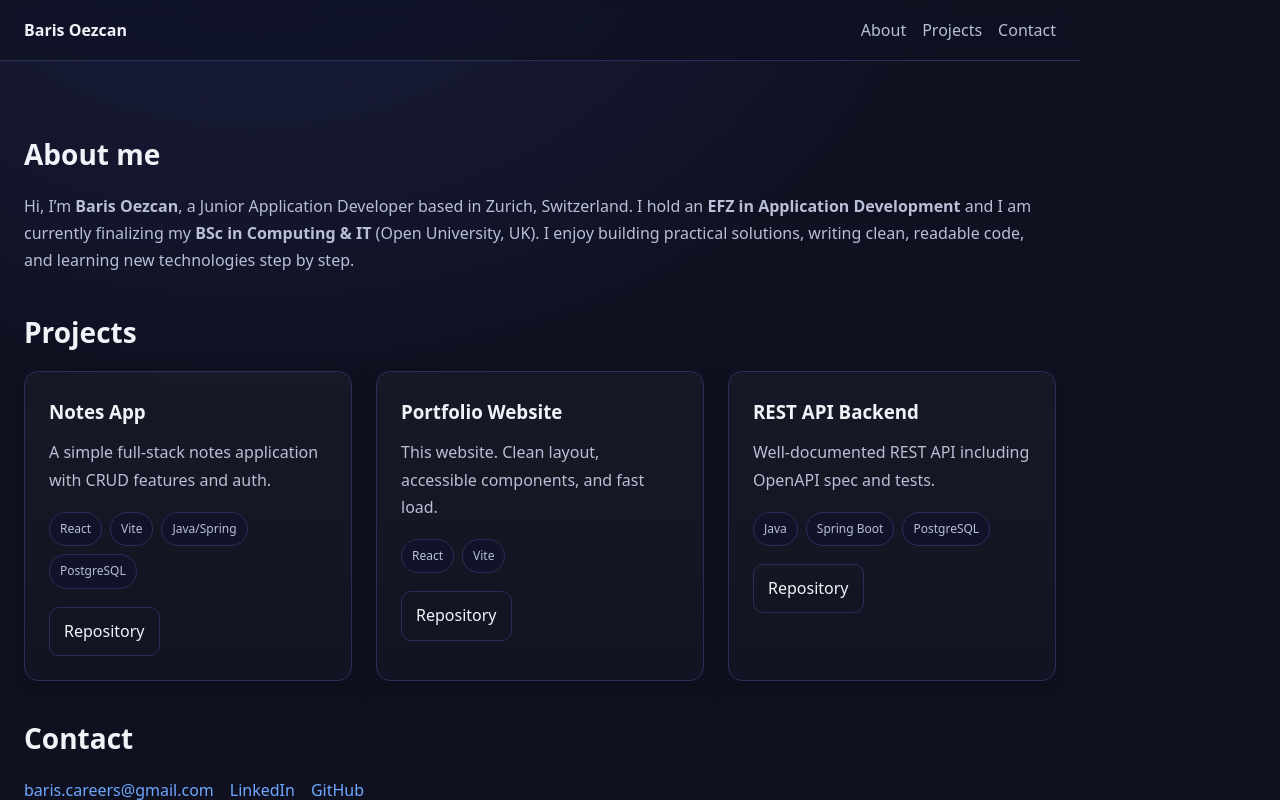
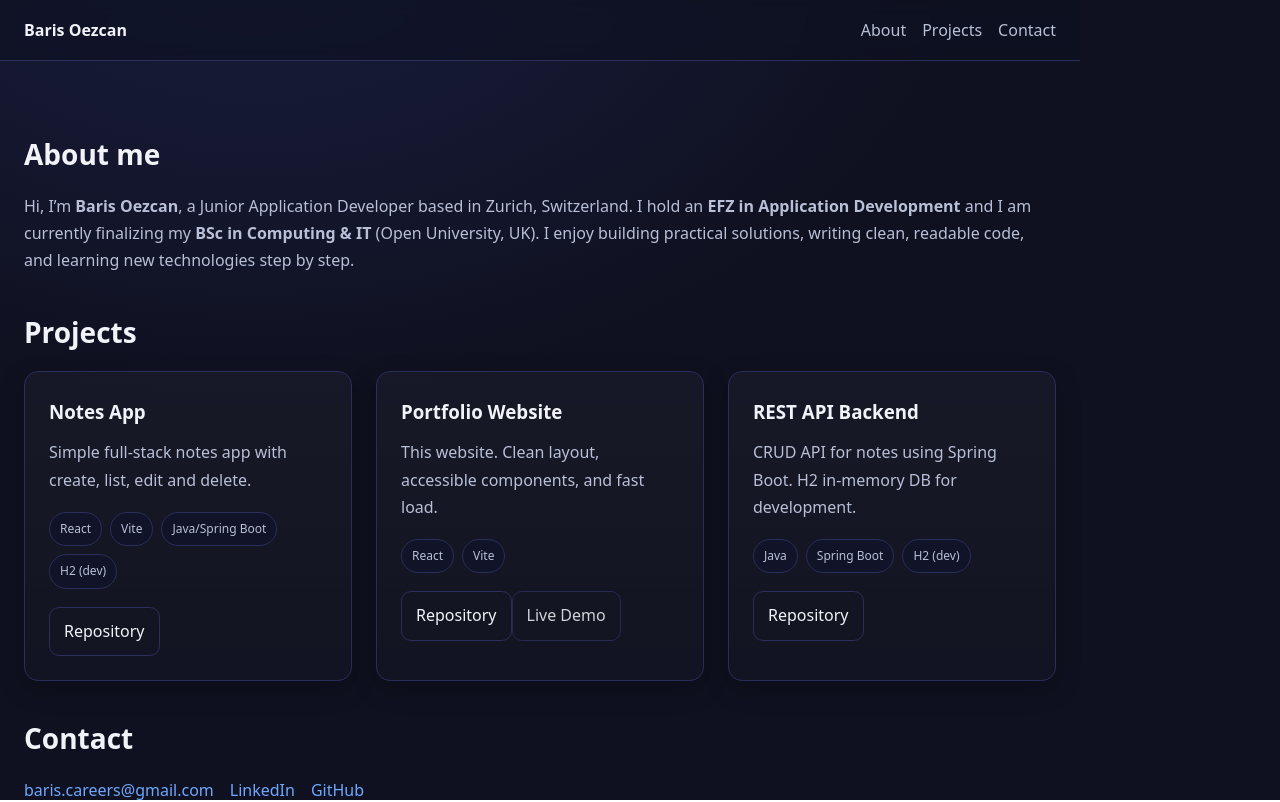
Before and after one commit to BarisOez/portfolio-website-react, a React (Vite) app: page / in a window 1280 px wide. Shown: the top 802 px of the page. Built offline with nearby package versions, Linux system fonts and the light colour scheme.

Commit message:
Update projects.js

```diff
--- a/src/data/projects.js
+++ b/src/data/projects.js
@@ -1,11 +1,10 @@
-// Add or edit projects here. Keep it short & focused.
 const projects = [
   {
     slug: "notes-app",
     title: "Notes App",
-        description: "A simple full-stack notes application with CRUD features and auth.",
-        stack: ["React", "Vite", "Java/Spring", "PostgreSQL"],
-        repo: "https://github.com/BarisOez/notes-api-spring",
+    description: "Simple full-stack notes app with create, list, edit and delete.",
+    stack: ["React", "Vite", "Java/Spring Boot", "H2 (dev)"],
+    repo: "https://github.com/BarisOez/notes-app-react",  // falls Repo noch nicht da: vorerst weglassen/leer
     demo: null
   },
   {
@@ -14,14 +13,14 @@ const projects = [
     description: "This website. Clean layout, accessible components, and fast load.",
     stack: ["React", "Vite"],
     repo: "https://github.com/BarisOez/portfolio-website-react",
-        demo: null
+    demo: "https://barisoez.github.io/portfolio-website-react/"
   },
   {
     slug: "rest-api",
     title: "REST API Backend",
-        description: "Well-documented REST API including OpenAPI spec and tests.",
-        stack: ["Java", "Spring Boot", "PostgreSQL"],
-        repo: "https://github.com/BarisOez/rest-api-backend",
+    description: "CRUD API for notes using Spring Boot. H2 in-memory DB for development.",
+    stack: ["Java", "Spring Boot", "H2 (dev)"],
+    repo: "https://github.com/BarisOez/notes-api-spring",
     demo: null
   }
 ];
```
Lines whose indentation alone changed are shown as unchanged.
